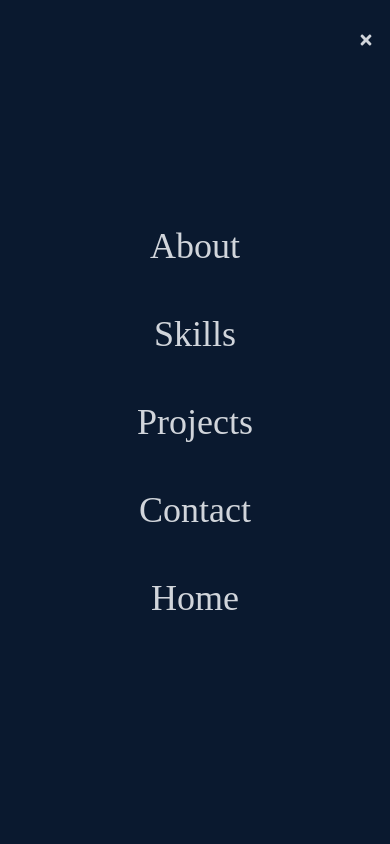
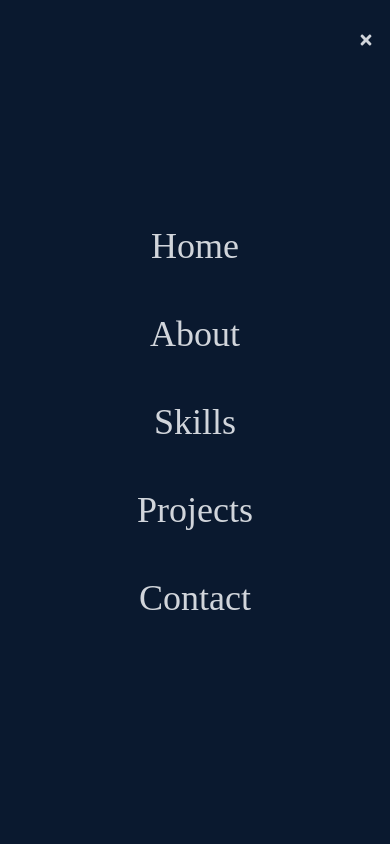
Before and after one commit to tranjas/Portfolio-Website, a React (Create React App) app: page / in a window 390 px wide. Both pictures are taken after a click on the element 366 px from the left and 40 px from the top of the page. Shown: the top 844 px of the page. Built offline with nearby package versions, Linux system fonts and the light colour scheme.

Commit message:
React scrolls

```diff
--- a/package.json
+++ b/package.json
@@ -10,6 +10,7 @@
     "react-dom": "^18.2.0",
     "react-icons": "^4.10.1",
     "react-scripts": "5.0.1",
+    "react-scroll": "^1.8.9",
     "web-vitals": "^2.1.4"
   },
   "scripts": {
--- a/src/App.js
+++ b/src/App.js
@@ -3,6 +3,7 @@
 import About from "./components/About";
 import Skills from "./components/Skills";
 import Project from "./components/Project";
+import Contact from "./components/Contact";
 
 function App() {
   return (
@@ -12,6 +13,7 @@
       <About />
       <Skills />
       <Project />
+      <Contact />
     </div>
   );
 }
--- /dev/null
+++ b/src/components/Contact.jsx
@@ -0,0 +1,20 @@
+import React from 'react';
+
+const Contact = () => {
+  return (
+    <div name ='contact' className='w-full h-screen bg-[#0a192f] flex justify-center items-center p-4'>
+        <form method ="POST"action ="https://getform.io/f/aa2b29e3-a9bb-492f-9700-2e4ece98d914" className='flex flex-col max-w-[600px] w-full'>
+            <div className='pb-8'>
+                <p className='text-4xl font-bold inline border-b-4 border-pink-600 text-gray-300'>Contact</p>
+                <p className='text-gray-300 py-4'>// Submit the form below or shoot me an email - Jasoncongtranjob@gmail.com</p>
+            </div>
+            <input  className='bg-[#ccd6f6] p-2' type="text" placeholder='Name' name='name' />
+            <input className='my-4 p-2 bg-[#ccd6f6] ' type="email" placeholder='Email' name='emaail' />
+            <textarea className='bg-[#ccd6f6] p-2'name ="message" placeholder= 'Message' rows="10"></textarea>
+            <button className='text-white border-2 hover:bg-pink-600 hover:border-pink-600 px-4 py-3 my-8 mx-auto flex items-center'> Let's Connect</button>
+        </form>
+    </div>
+  );
+};
+
+export default Contact;
--- a/src/components/Navbar.jsx
+++ b/src/components/Navbar.jsx
@@ -3,7 +3,7 @@
 import {HiOutlineMail} from 'react-icons/hi'
 import {BsFillPersonLinesFill} from 'react-icons/bs'
 import Logo from '../assets/logo.png'
-
+import { Link } from 'react-scroll';
 
 const NavBar = () => {
     const [nav, setNav] = useState(false)
@@ -18,11 +18,31 @@
         {/* menu */}
 
         <ul className='hidden md:flex'>
-            <li>Home</li>
-            <li>About</li>
-            <li>Skills</li>
-            <li>Projects</li>
-            <li>Contact</li>
+            <li>
+                <Link activeClass="active" to="home" smooth={true} duration={500}>
+                    Home
+                </Link>
+            </li>
+            <li>
+                <Link activeClass="active" to="about" smooth={true} duration={500}>
+                    About
+                </Link>
+            </li>
+            <li>
+                <Link activeClass="active" to="skills" smooth={true} duration={500}>
+                    Skills
+                </Link>
+            </li>
+            <li>
+                <Link activeClass="active" to="projects" smooth={true} duration={500}>
+                    Projects
+                </Link>
+            </li>
+            <li>
+                <Link activeClass="active" to="contact" smooth={true} duration={500}>
+                    Contact
+                </Link>
+            </li>
         </ul>
 
 
@@ -33,11 +53,30 @@
 
         {/* Mobile menu */}
         <ul className= {!nav ? 'hidden' : 'absolute top-0 left-0 w-full h-screen bg-[#0a192f] flex flex-col justify-center items-center'}>
-            <li className='py-6 text-4xl'>About</li>
-            <li className='py-6 text-4xl'>Skills</li>
-            <li className='py-6 text-4xl'>Projects</li>
-            <li className='py-6 text-4xl'>Contact</li>
-            <li className='py-6 text-4xl'>Home</li>
+            <li className='py-6 text-4xl'>
+                <Link onClick={handleClick} activeClass="active" to="home" smooth={true} duration={500}>
+                    Home
+                </Link></li>
+            <li className='py-6 text-4xl'>
+                <Link onClick={handleClick} activeClass="active" to="about" smooth={true} duration={500}>
+                    About
+                </Link>
+            </li>
+            <li className='py-6 text-4xl'>
+                <Link onClick={handleClick} activeClass="active" to="skills" smooth={true} duration={500}>
+                    Skills
+                </Link>
+            </li>
+            <li className='py-6 text-4xl'>
+                <Link onClick={handleClick} activeClass="active" to="projects" smooth={true} duration={500}>
+                    Projects
+                </Link>
+            </li>
+            <li className='py-6 text-4xl'>
+                <Link onClick={handleClick} activeClass="active" to="contact" smooth={true} duration={500}>
+                    Contact
+                </Link>
+            </li>
         </ul>
 
         {/* Social icon */}
@@ -45,13 +84,13 @@
             <ul>
                 <li className='w-[160px] h-[60px] flex justify-between justify-items-center ml-[-100px] hover:ml-[-10px] duration-300 bg-blue-600'>
                     <a  className='font-bold flex justify-between items-center w-full text-gray-300'
-                    href=''>
+                    href='https://www.linkedin.com/in/jason-tran-8126301bb/'>
                         Linkedin <FaLinkedin size={30}/>
                     </a>
                 </li>
                 <li className='w-[160px] h-[60px] flex justify-between justify-items-center ml-[-100px] hover:ml-[-10px] duration-300 bg-[#333333]'>
                     <a  className='font-bold flex justify-between items-center w-full text-gray-300'
-                    href=''>
+                    href='https://github.com/tranjas'>
                         Github <FaGithub size={30}/>
                     </a>
                 </li>
@@ -63,7 +102,7 @@
                 </li>
                 <li className='w-[160px] h-[60px] flex justify-between justify-items-center ml-[-100px] hover:ml-[-10px] duration-300 bg-[#565f69]'>
                     <a  className='font-bold flex justify-between items-center w-full text-gray-300'
-                    href=''>
+                    href='"C:\Users\Jason Tran\Documents\Resume (UPDATED).pdf"'>
                         Resume <BsFillPersonLinesFill size={30}/>
                     </a>
                 </li>
--- a/src/components/Project.jsx
+++ b/src/components/Project.jsx
@@ -3,7 +3,7 @@
 
 const Project = () => {
   return (
-    <div name ='work' className='bg-[#0a192f] w-full md:h-screen text-gray-300'>
+    <div name ='projects' className='bg-[#0a192f] w-full md:h-screen text-gray-300'>
         <div className='max-w-[1000px] mx-auto p-4 flex flex-col justify-center w-full h-full'>
             <div className='pb-8'>
                 <p className='text-4xl font-bold inline border-b-4 text-gray-300 border-pink-600'>Projects</p>
```
Also changed, not shown: 1 other file (tests, documents, lock files or other folders).
